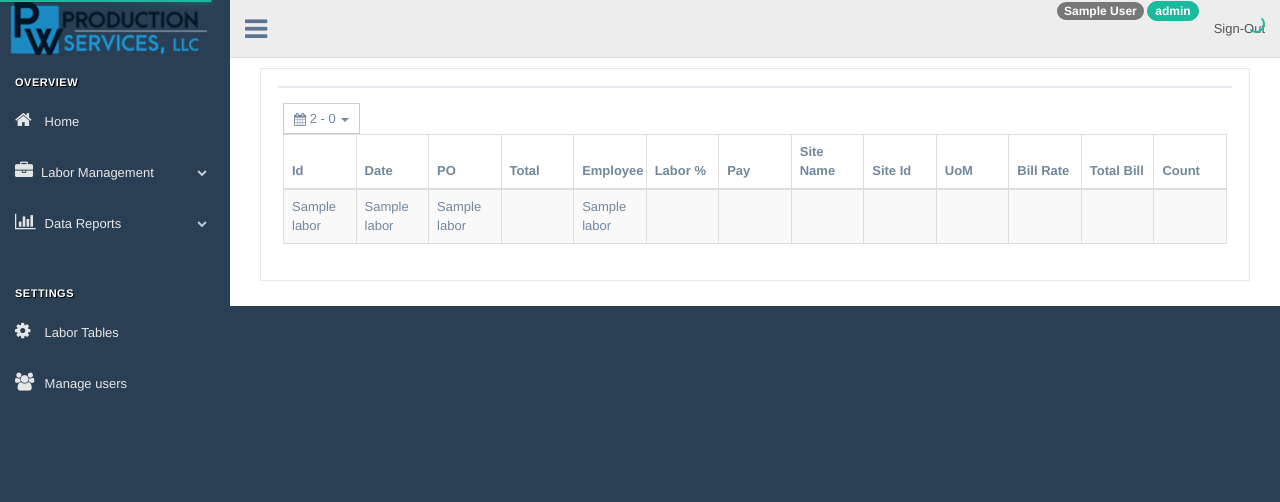
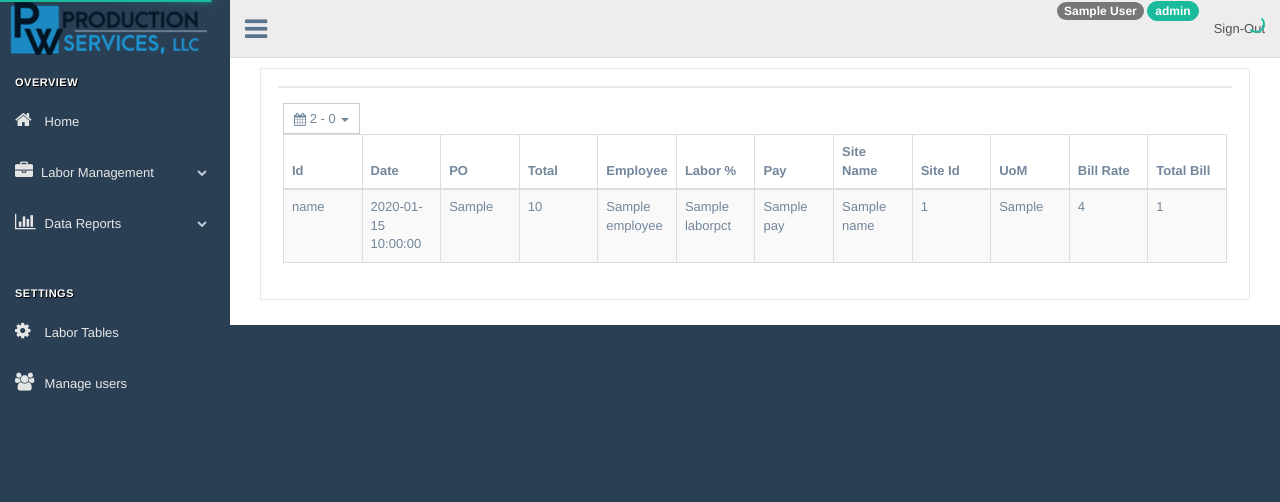
Before and after one commit to mlhatfield/pwproduction, a Flask app: template source/templates/labor_report.html in a window 1280 px wide. Shown: the top 502 px of the page. Run offline with Flask 2, Linux system fonts and the light colour scheme; a user stored in the database is signed in; tables that the repository leaves empty hold one stand-in row (values such as "Sample post"); the template is opened without the code that fills it: most values are stand-ins (such as "Sample title", 1, 10 or a date in 2020); parts of the project's set-up code (start-up, migrations or seed data) failed here and were passed over; some libraries are stand-ins or nearby versions.

Commit message:
Updates to labor report calculations

```diff
--- a/source/run.py
+++ b/source/run.py
@@ -49,6 +49,7 @@ if os.path.exists('labor.db') == False:
     c.execute('''INSERT INTO employee VALUES ('Jim Sweeney','20207')''')
     c.execute('''CREATE TABLE site (sitename text, sid integer)''')
     c.execute('''INSERT INTO site VALUES ('Carolina Bay, SC','9205')''')
+    c.execute('''INSERT INTO site VALUES ('Admin','admin')''')
     c.execute('''CREATE TABLE cost (costtype text, amount real, uom text)''')
     c.execute('''INSERT INTO cost VALUES ('Supervisor','966.00', 'dollar')''')
     c.execute('''CREATE TABLE calendar (month integer, quarter integer, year integer, fw integer)''')
@@ -276,9 +277,11 @@ def create_po_entry():
         podate = data["podate"]
         poworker = data["poworker"]
         pounit = data["pounit"]
-        strqry = """INSERT INTO labor VALUES ('{}','{}','{}','{}','{}','{}','{}','{}')""".format(u,"test-site", ponum, podate, polabor, poworker, pounit,False)
         conn = sqlite3.connect('labor.db')
         c = conn.cursor()
+        sidqry = """SELECT sitename FROM site WHERE sid = '{}'""".format(u)
+        s = [x for x in c.execute(sidqry)]
+        strqry = """INSERT INTO labor VALUES ('{}','{}','{}','{}','{}','{}','{}','{}')""".format(u,s[0][0], ponum, podate, polabor, poworker, pounit,False)
         q = c.execute(strqry)
         conn.commit()
         conn.close()
@@ -560,8 +563,42 @@ def labor_report():
         strqry = """SELECT *, rowid FROM labor WHERE submitted = 'True' AND siteid = '{}' AND podate BETWEEN '{}' AND '{}'""".format(u,start_date,end_date)
     q = c.execute(strqry)
     labor_data = [row for row in q]
+    # print(labor_data,file=sys.stderr)
+
+    rate_data = {}
+    q = c.execute("""SELECT * FROM rate""")
+    for row in q:
+        rate_data[row[0]] = {"payrate": row[1], "billrate": row[2], "uom": row[3]}
+
+    labor_ct = {}
+    for c in labor_data:
+        if c[2] not in labor_ct.keys():
+            labor_ct[c[2]] = {"count":1, "units": float(c[6])}
+        else:
+            labor_ct[c[2]]["count"] += 1
+            labor_ct[c[2]]["units"] += float(c[6])
+
+    # print(labor_ct, file=sys.stderr)
+
+    data_calcs = {}
+
+    for laborrow in labor_data:
+        if int(labor_ct[laborrow[2]]["units"]) != 0:
+            print(int(labor_ct[laborrow[2]]["units"]), file=sys.stderr)
+            Laborpct = (float(laborrow[6])/float(labor_ct[laborrow[2]]["units"])) * 100
+            employee_pr = (float(labor_ct[laborrow[2]]["units"]) * float(rate_data[laborrow[4]]["payrate"])) * (float(Laborpct)/100)
+        else:
+            Laborpct = 0
+            employee_pr = 0
+        data_calcs[str(laborrow[8])] = {"Date": laborrow[3],"PO": laborrow[2],"Total": laborrow[6], "Employee": laborrow[5],
+            "Laborpct": "{}".format(Laborpct),"Pay": "{}".format(employee_pr),"SiteName": laborrow[1],"SiteId": laborrow[0],
+            "UoM": rate_data[laborrow[4]]["uom"],"BillRate": rate_data[laborrow[4]]["billrate"],"TotalBill": (float(rate_data[laborrow[4]]["billrate"]) * float(laborrow[6])) }
+
+
+    # print(data_calcs,file=sys.stderr)
+
     date_span = [datetime.datetime.strptime(start_date, "%Y-%m-%d").strftime("%b %d, %Y"),datetime.datetime.strptime(end_date, "%Y-%m-%d").strftime("%b %d, %Y")]
-    return render_template('labor_report.html', labor_data=labor_data, date_span=date_span)
+    return render_template('labor_report.html', labor_data=data_calcs, date_span=date_span)
 
 if __name__ == "__main__":
     app.run(host='0.0.0.0', port=5001, threaded=True, debug=True)
--- a/source/templates/labor_report.html
+++ b/source/templates/labor_report.html
@@ -32,25 +32,23 @@
                 <th>UoM</th>
                 <th>Bill Rate</th>
                 <th>Total Bill</th>
-                <th>Count</th>
               </tr>
             </thead>
             <tbody>
-              {% for r in labor_data %}
+              {% for r in labor_data.keys() %}
               <tr>
-                <td>{{r[8]}}</td>
-                <td>{{r[3]}}</td>
-                <td>{{r[2]}}</td>
-                <td></td>
-                <td>{{r[5]}}</td>
-                <td></td>
-                <td></td>
-                <td></td>
-                <td></td>
-                <td></td>
-                <td></td>
-                <td></td>
-                <td></td>
+                <td>{{r}}</td>
+                <td>{{labor_data[r]["Date"]}}</td>
+                <td>{{labor_data[r]["PO"]}}</td>
+                <td>{{labor_data[r]["Total"]}}</td>
+                <td>{{labor_data[r]["Employee"]}}</td>
+                <td>{{labor_data[r]["Laborpct"]}}</td>
+                <td>{{labor_data[r]["Pay"]}}</td>
+                <td>{{labor_data[r]["SiteName"]}}</td>
+                <td>{{labor_data[r]["SiteId"]}}</td>
+                <td>{{labor_data[r]["UoM"]}}</td>
+                <td>{{labor_data[r]["BillRate"]}}</td>
+                <td>{{labor_data[r]["TotalBill"]}}</td>
               </tr>
               {% endfor %}
             <tbody>
```
